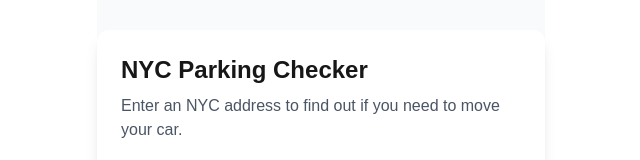
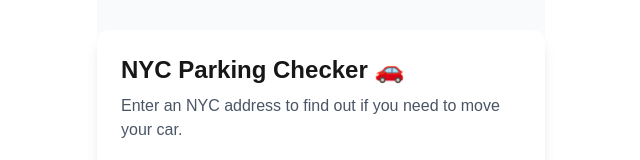
Before and after one commit to eliweiss4977/nyc-parking-checker, a Next.js app: page / in a window 1280 px wide. Shown: the part 241-401 px from the top of the page, without its empty margins (319-959 px from the left). Built offline with nearby package versions, Linux system fonts and the light colour scheme.

Commit message:
Force Vercel redeploy with visible change

```diff
--- a/src/components/AddressForm.tsx
+++ b/src/components/AddressForm.tsx
@@ -62,7 +62,7 @@ export default function AddressForm() {
   return (
     <div className="min-h-screen bg-gray-50 flex items-center justify-center">
       <div className="bg-white rounded-xl shadow-lg p-6 max-w-md w-full">
-        <h1 className="text-2xl font-bold mb-2">NYC Parking Checker</h1>
+        <h1 className="text-2xl font-bold mb-2">NYC Parking Checker 🚗</h1>
         <p className="text-gray-600 mb-6">Enter an NYC address to find out if you need to move your car.</p>
         <form onSubmit={handleSubmit} className="space-y-4">
           <input
```
